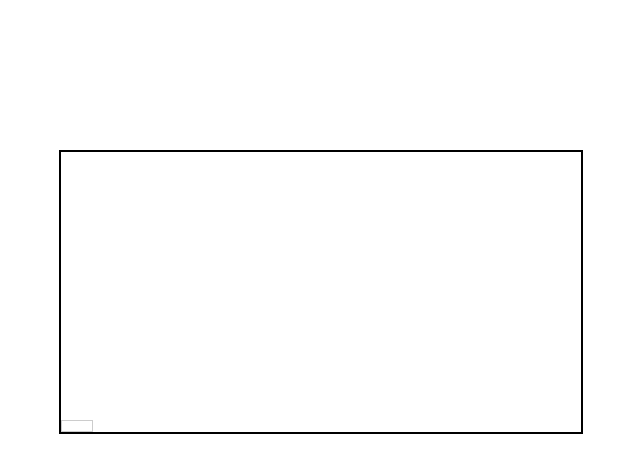
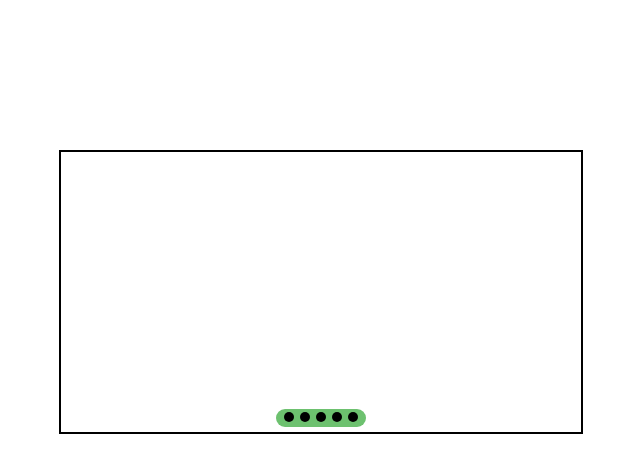
Before and after one commit to bladeyon/WebPractice, a plain HTML site: page 20180511-RotationMap/index.html in a window 1280 px wide. Shown: the whole page, without its empty margins (319-959 px from the left). Drawn offline with Linux system fonts and the light colour scheme.

Commit message:
更新20180511轮播图

```diff
--- a/20180511-RotationMap/demo.css
+++ b/20180511-RotationMap/demo.css
@@ -11,12 +11,33 @@
     border: 2px solid #000;
     position: relative;
 }
+.wrapper .show-img li {
+    /* float: left; */
+    width: 100%;
+    height: 100%;
+    display: inline-block;
+    position: absolute;
+    left: 0;
+    overflow: hidden;
+    display: none;
+}
 
 .wrapper .order{
-    width: 20px;
-    padding: 5px;
+    width: 80px;
+    padding: 0 5px;
     position: absolute;
-    bottom: 0px;
-    text-align: center;
-    border:1px solid #ccc;
+    left: 50%;
+    bottom: 5px;
+    margin-left: -45px;
+    border-radius: 10px;
+    background-color: rgb(109, 193, 111);
 }
+
+.order li{
+    display: inline-block;
+    width: 10px;
+    height: 10px;
+    border-radius: 50%;
+    background-color: #000;
+    margin: 1px 3px;;
+}
--- a/20180511-RotationMap/index.html
+++ b/20180511-RotationMap/index.html
@@ -6,12 +6,12 @@
     <meta http-equiv="X-UA-Compatible" content="ie=edge">
     <title>轮播图</title>
     <link rel="stylesheet" href="./demo.css">
-    <script src="./js/jquery.min.js"></script>
-    <script src="./js/demo.js"></script>
 </head>
 <body>
     <div class="wrapper">
         <div class="order"></div>
     </div>
+    <script src="./js/jquery.min.js"></script>
+    <script src="./js/demo.js"></script>
 </body>
 </html>
--- a/20180511-RotationMap/js/demo.js
+++ b/20180511-RotationMap/js/demo.js
@@ -1,6 +1,6 @@
-(function () {
+({
 
-    var imgInfoArr = [{
+    imgInfoArr: [{
         url: './img/1.jpg'
     }, {
         url: './img/2.jpg'
@@ -12,22 +12,31 @@
         url: './img/5.jpg'
     }, {
         url: './img/1.jpg'
-    }];
+    }],
 
-    init();
 
-    function init() {
-        createElements(imgInfoArr);
-    }
 
-    function createElements(data) {
-        var $li = $('<ul>');
-        data.forEach(function (item) {
-            console.log(item)
-            $li.append("<li><img src='" + item.url + "'/></li>");
+    init: function () {
+        this.createElements(this.imgInfoArr);
+    },
+
+    createElements: function (data) {
+        var $img = $('<ul>', {
+                'class': 'show-img'
+            }),
+            $order = $('<ul>'),
+            len = data.length;
+
+        data.forEach(function (item, index) {
+            $img.append("<li><img src='" + item.url + "'/></li>");
+            if (index < len-1) {
+                $order.append("<li></li>");
+            }
+
         });
-        $('.wrapper').append($li);
+        $('.wrapper').prepend($img);
+        $(".wrapper .order").append($order);
     }
 
 
-}());
+}).init();
```
